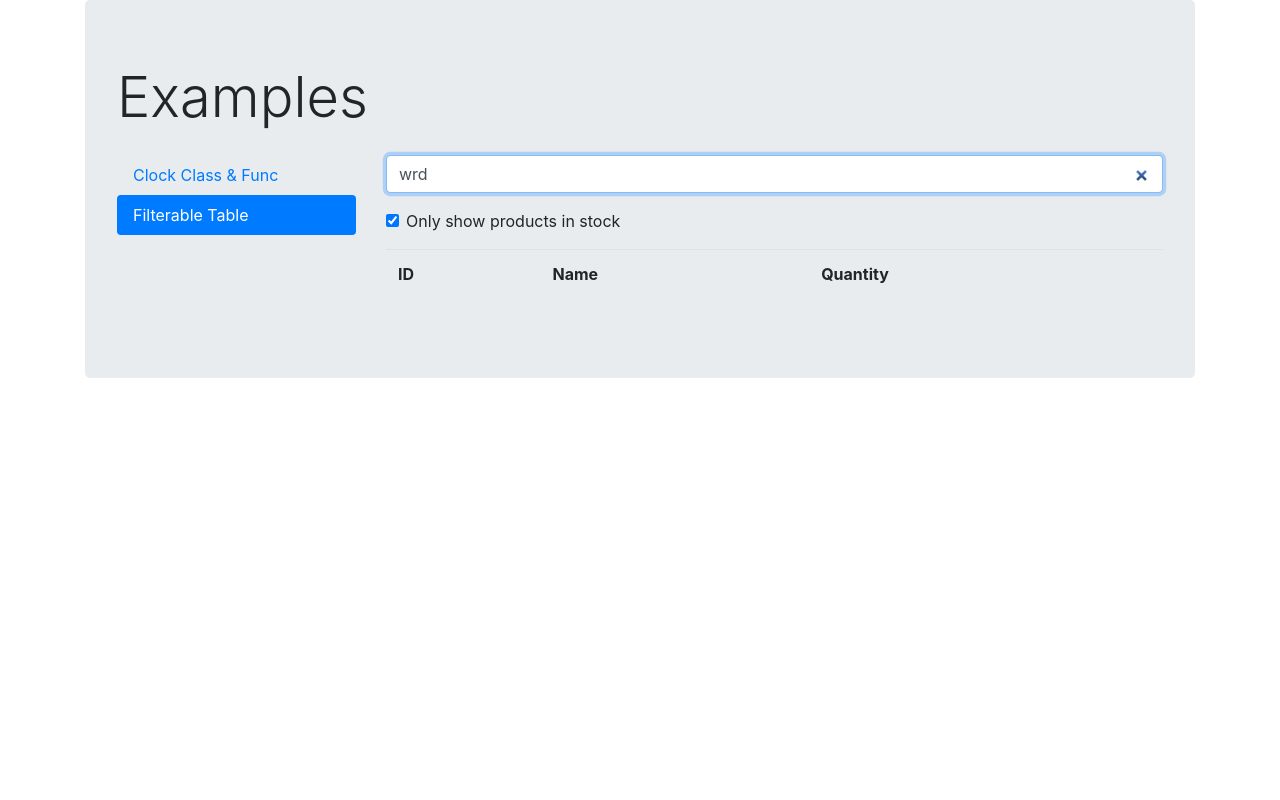
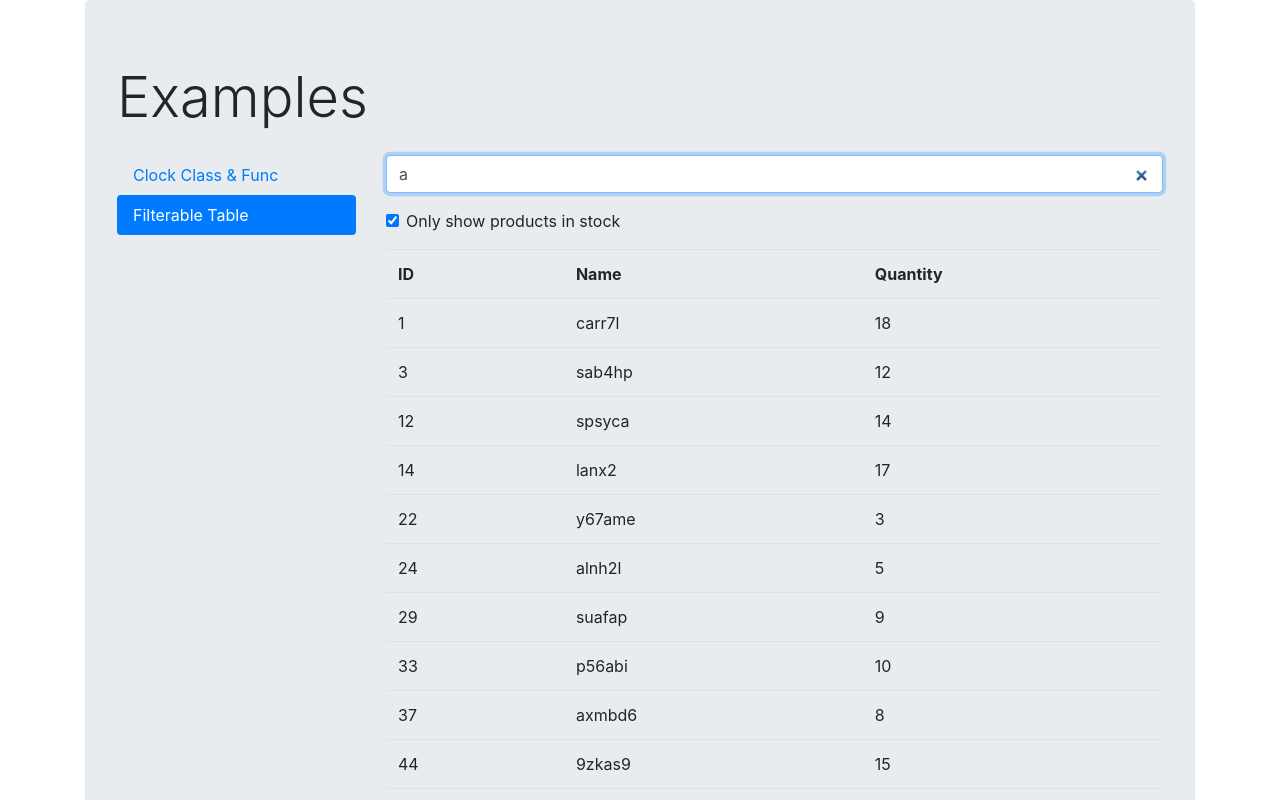
Before and after one commit to nvmnghia/react-essentials, a React (Create React App) app: page / in a window 1280 px wide. Both pictures are taken after a click on the tab "Filterable Table". Shown: the top 800 px of the page. Built offline with nearby package versions, Linux system fonts and the light colour scheme.

Commit message:
refactor: fix warning `exhaustive-deps`
Fix ESLint warning `exhaustive-deps` by passing `search` directly instead of wrapping it inside
an arrow function in `useEffect`. The dependencies array is still `[]`, as it seems to be an
acceptable practice at SO.

Some more comments.

```diff
--- a/src/searchbox/FilterableProductTable.tsx
+++ b/src/searchbox/FilterableProductTable.tsx
@@ -35,6 +35,7 @@ const getProducts = (): Product[] => {
 const allProducts = getProducts();
 
 const FilterableProductTable = () => {
+
   // DOWNWARD dataflow:
   // - Data is passed as props.
   // - State is created, might be from props.
@@ -69,7 +70,7 @@ const FilterableProductTable = () => {
 
   // The below are wrongs. searchTerm and inStockOnly can not be state.
   // They are just args for the search process.
-  // During implementation, I tried to make those 2 variable into state,
+  // During implementation, I tried to make those 2 into states,
   // which leads to many confusion.
   // let [searchTerm, setSearchTerm]: [string, Function] = useState('');
   // let [inStockOnly, setInStockOnly]: [boolean, Function] = useState(true);
--- a/src/searchbox/searchbox/SearchBox.tsx
+++ b/src/searchbox/searchbox/SearchBox.tsx
@@ -9,14 +9,14 @@ interface SearchBoxProps {
 }
 
 const SearchBox = (props: SearchBoxProps): ReactElement => {
-  const defaultSearchTerm = 'wrd';
+  const defaultSearchTerm = 'a';
   const defaultInStockOnly = true;
 
   const preventReloadOnEnter = (event: React.FormEvent): void =>
     event.preventDefault();
 
   // TODO: find a better way to call useRef<>()
-  const searchTextInputElement = useRef<HTMLInputElement>(null !);    // "...lying to TypeScript that it's not null": https://react-typescript-cheatsheet.netlify.app/docs/basic/getting-started/hooks/#useref
+  const searchTextInputElement = useRef<HTMLInputElement>(null !);    // "...lying to TypeScript that it's not null": https://github.com/typescript-cheatsheets/react#useref
   const getSearchTerm = (): string => searchTextInputElement.current.value;    // .current is used to access the element
 
   const inStockOnlyCheckboxElement = useRef<HTMLInputElement>(null !);
@@ -25,14 +25,15 @@ const SearchBox = (props: SearchBoxProps): ReactElement => {
   const search = (_?: any): void => props.onSearch(getSearchTerm(), isInStockOnly());
 
   useEffect(
-    () => search(),
-    []    // Make useEffect triggers once
+    search,
+    []    // Make useEffect trigger once
   );
 
   return (
     <Form onSubmit={ preventReloadOnEnter }>
       <Form.Group>
-        <FormControl type="search" ref={ searchTextInputElement } autoFocus
+        <FormControl type="search" ref={ searchTextInputElement }
+          autoFocus    // Alternatively, useCallback instead of useRef to grab element in callback: https://reactjs.org/docs/hooks-faq.html#how-can-i-measure-a-dom-node
           onChange={ search } defaultValue={ defaultSearchTerm }    // defaultValue= is unique to react-bootstrap; value= fixes the input at that value
           placeholder="Search something" aria-label="Search something" />
       </Form.Group>
```
